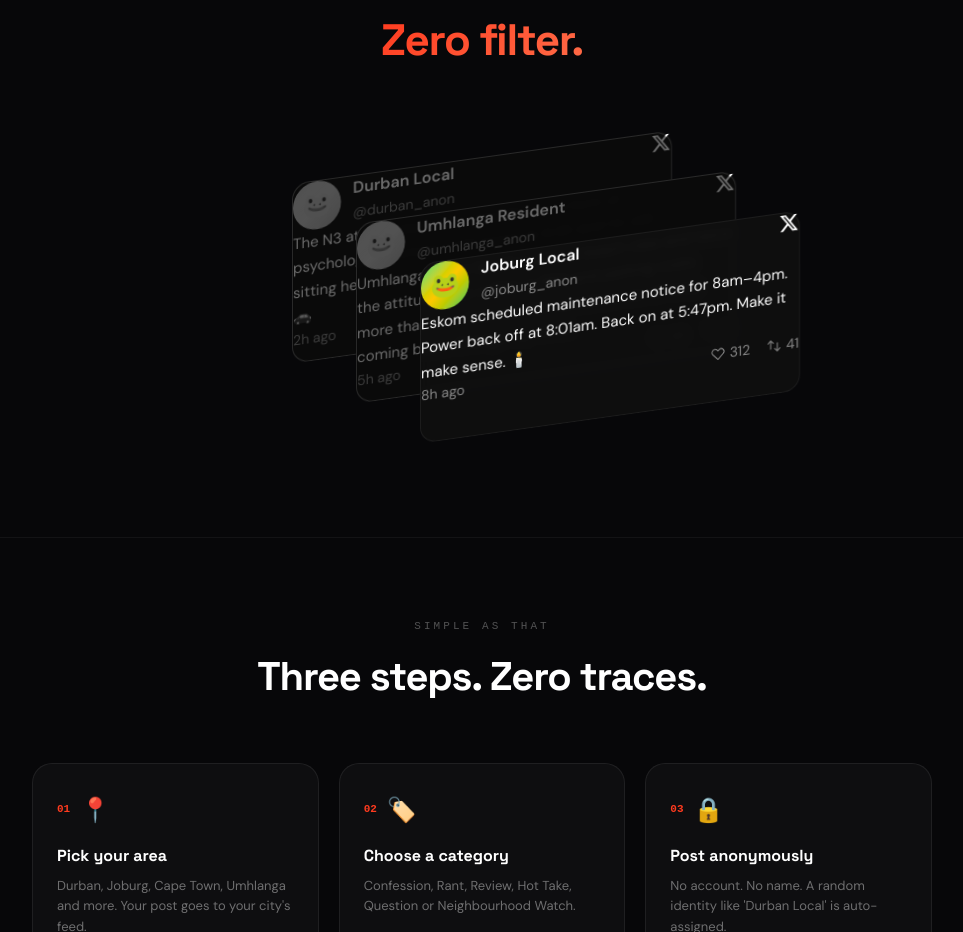
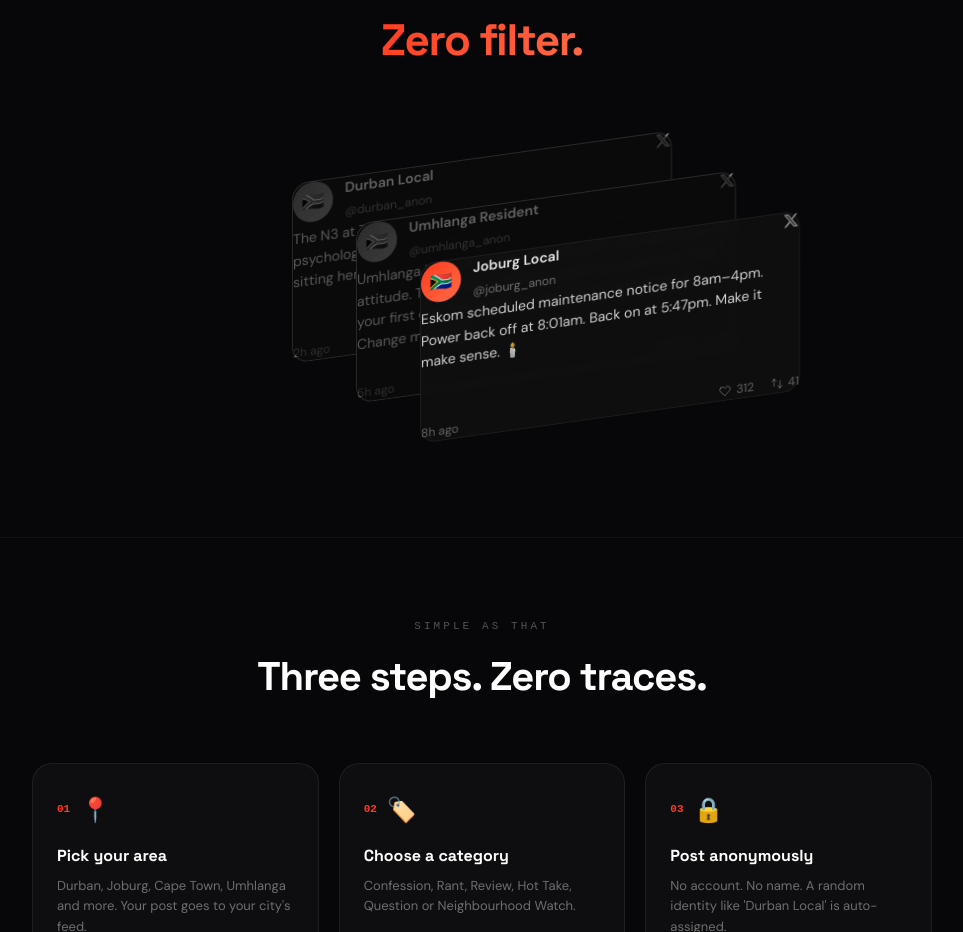
Before and after one commit to vysanchellan/onlysa, a Next.js app: page / in a window 1280 px wide. Shown: the part 980-1912 px from the top of the page, without its empty margins (158-1121 px from the left). Built offline with nearby package versions, Linux system fonts and the light colour scheme.

Commit message:
Update twitter-testimonial-cards.tsx

```diff
--- a/components/ui/twitter-testimonial-cards.tsx
+++ b/components/ui/twitter-testimonial-cards.tsx
@@ -1,16 +1,9 @@
 "use client";
 
 import { useState } from "react";
-import { cn } from "@/lib/utils";
-
-// Utility function if cn is not available
-// import { clsx, type ClassValue } from "clsx";
-// import { twMerge } from "tailwind-merge";
-// function cn(...inputs: ClassValue[]) { return twMerge(clsx(inputs)); }
 
 interface TestimonialCardProps {
   className?: string;
-  avatar?: string;
   username?: string;
   handle?: string;
   content?: string;
@@ -23,119 +16,74 @@ interface TestimonialCardProps {
   onLeave?: () => void;
   isActive?: boolean;
   onTap?: () => void;
+  avatar?: string;
 }
 
-function TwitterIcon({ className }: { className?: string }) {
-  return (
-    <svg
-      className={className}
-      viewBox="0 0 24 24"
-      fill="currentColor"
-      aria-hidden="true"
-    >
-      <path d="M18.244 2.25h3.308l-7.227 8.26 8.502 11.24H16.17l-5.214-6.817L4.99 21.75H1.68l7.73-8.835L1.254 2.25H8.08l4.713 6.231zm-1.161 17.52h1.833L7.084 4.126H5.117z" />
-    </svg>
-  );
+function cn(...classes: (string | undefined | null | false)[]) {
+  return classes.filter(Boolean).join(" ");
 }
 
-function VerifiedBadge() {
+function TwitterIcon() {
   return (
-    <svg
-      className="size-4 text-[#1d9bf0]"
-      viewBox="0 0 22 22"
-      fill="currentColor"
-    >
-      <path d="M20.396 11c-.018-.646-.215-1.275-.57-1.816-.354-.54-.852-.972-1.438-1.246.223-.607.27-1.264.14-1.897-.131-.634-.437-1.218-.882-1.687-.47-.445-1.053-.75-1.687-.882-.633-.13-1.29-.083-1.897.14-.273-.587-.704-1.086-1.245-1.44S11.647 1.62 11 1.604c-.646.017-1.273.213-1.813.568s-.969.854-1.24 1.44c-.608-.223-1.267-.272-1.902-.14-.635.13-1.22.436-1.69.882-.445.47-.749 1.055-.878 1.688-.13.633-.08 1.29.144 1.896-.587.274-1.087.705-1.443 1.245-.356.54-.555 1.17-.574 1.817.02.647.218 1.276.574 1.817.356.54.856.972 1.443 1.245-.224.606-.274 1.263-.144 1.896.13.634.433 1.218.877 1.688.47.443 1.054.747 1.687.878.633.132 1.29.084 1.897-.136.274.586.705 1.084 1.246 1.439.54.354 1.17.551 1.816.569.647-.016 1.276-.213 1.817-.567s.972-.854 1.245-1.44c.604.239 1.266.296 1.903.164.636-.132 1.22-.447 1.68-.907.46-.46.776-1.044.908-1.681s.075-1.299-.165-1.903c.586-.274 1.084-.705 1.439-1.246.354-.54.551-1.17.569-1.816zM9.662 14.85l-3.429-3.428 1.293-1.302 2.072 2.072 4.4-4.794 1.347 1.246z" />
+    <svg style={{ width:16, height:16 }} viewBox="0 0 24 24" fill="currentColor">
+      <path d="M18.244 2.25h3.308l-7.227 8.26 8.502 11.24H16.17l-5.214-6.817L4.99 21.75H1.68l7.73-8.835L1.254 2.25H8.08l4.713 6.231zm-1.161 17.52h1.833L7.084 4.126H5.117z"/>
     </svg>
   );
 }
 
 function TestimonialCard({
-  className,
-  avatar,
-  username = "PEPE",
-  handle = "@PEPE_bigbrother",
-  content = "This is amazing! 🔥 Absolutely loving what the team is building here. Can't wait to see what comes next!",
-  date = "Jan 5, 2026",
-  verified = true,
-  likes = 142,
-  retweets = 23,
-  tweetUrl,
-  onHover,
-  onLeave,
-  isActive,
-  onTap,
+  className, username="SA Anonymous", handle="@anonymous",
+  content="This is the most honest I've been on the internet in years.",
+  date="Jan 5, 2026", verified=false, likes=42, retweets=8,
+  tweetUrl="https://onlysa.vercel.app", onHover, onLeave, isActive, onTap, avatar,
 }: TestimonialCardProps) {
   const handleClick = (e: React.MouseEvent | React.TouchEvent) => {
-    // Check if it's a touch device
-    const isTouchDevice = 'ontouchstart' in window || navigator.maxTouchPoints > 0;
-
-    if (isTouchDevice) {
-      // On mobile: first tap activates, second tap navigates
-      if (!isActive) {
-        e.preventDefault();
-        onTap?.();
-      }
-      // If already active, let the link navigate normally
-    }
-    // On desktop: always navigate (normal link behavior)
+    const isTouch = "ontouchstart" in window || navigator.maxTouchPoints > 0;
+    if (isTouch && !isActive) { e.preventDefault(); onTap?.(); }
   };
 
   return (
     <a
-      href={tweetUrl}
-      target="_blank"
-      rel="noopener noreferrer"
-      onClick={handleClick}
-      onMouseEnter={onHover}
-      onMouseLeave={onLeave}
+      href={tweetUrl} target="_blank" rel="noopener noreferrer"
+      onClick={handleClick} onMouseEnter={onHover} onMouseLeave={onLeave}
       className={cn(
         "relative flex h-auto min-h-[140px] sm:min-h-[180px] w-[260px] sm:w-[380px] -skew-y-[8deg] select-none flex-col rounded-2xl border border-border bg-card/90 backdrop-blur-sm px-3 sm:px-4 py-3 sm:py-4 transition-all duration-500 hover:border-border/80 hover:bg-card cursor-pointer",
-        "dark:after:absolute dark:after:-right-1 dark:after:top-[-5%] dark:after:h-[110%] dark:after:w-[20rem] dark:after:bg-gradient-to-l dark:after:from-background dark:after:to-transparent dark:after:content-[''] dark:after:pointer-events-none",
         isActive && "ring-2 ring-primary/50",
         className
       )}
+      style={{ textDecoration:"none" }}
     >
-      {/* Header */}
       <div className="flex items-start gap-2 sm:gap-3 mb-2 sm:mb-3">
-        <div className="size-9 sm:size-12 rounded-full bg-gradient-to-br from-green-400 via-yellow-400 to-green-500 flex items-center justify-center overflow-hidden shrink-0">
-          {avatar ? (
-            <img src={avatar} alt={username} className="w-full h-full object-cover" />
-          ) : (
-            <span className="text-lg sm:text-2xl">🐸</span>
-          )}
+        <div className="size-9 sm:size-12 rounded-full flex items-center justify-center overflow-hidden shrink-0"
+          style={{ background:"linear-gradient(135deg,#FF3B1F,#ff6b47)", width:40, height:40, borderRadius:"50%", display:"flex", alignItems:"center", justifyContent:"center", fontSize:18, flexShrink:0 }}>
+          {avatar ? <img src={avatar} alt={username} style={{ width:"100%", height:"100%", objectFit:"cover" }} /> : "🇿🇦"}
         </div>
-        <div className="flex-1 min-w-0">
-          <div className="flex items-center gap-1">
-            <span className="font-bold text-foreground truncate text-xs sm:text-base">{username}</span>
-            {verified && <VerifiedBadge />}
+        <div style={{ flex:1, minWidth:0 }}>
+          <div style={{ display:"flex", alignItems:"center", gap:4 }}>
+            <span style={{ fontWeight:700, color:"rgba(255,255,255,0.9)", fontSize:14, overflow:"hidden", textOverflow:"ellipsis", whiteSpace:"nowrap" }}>{username}</span>
           </div>
-          <span className="text-muted-foreground text-[10px] sm:text-sm">{handle}</span>
+          <span style={{ color:"rgba(255,255,255,0.4)", fontSize:12 }}>{handle}</span>
         </div>
-        <TwitterIcon className="size-4 sm:size-5 text-foreground shrink-0" />
+        <span style={{ color:"rgba(255,255,255,0.5)", flexShrink:0 }}><TwitterIcon /></span>
       </div>
-
-      {/* Content */}
-      <p className="text-foreground text-xs sm:text-[15px] leading-relaxed mb-2 sm:mb-3 line-clamp-3 sm:line-clamp-4">
+      <p style={{ color:"rgba(255,255,255,0.8)", fontSize:14, lineHeight:1.55, marginBottom:12, display:"-webkit-box", WebkitLineClamp:4, WebkitBoxOrient:"vertical", overflow:"hidden" }}>
         {content}
       </p>
-
-      {/* Footer */}
-      <div className="flex items-center justify-between text-muted-foreground text-[10px] sm:text-sm mt-auto">
+      <div style={{ display:"flex", alignItems:"center", justifyContent:"space-between", color:"rgba(255,255,255,0.35)", fontSize:12, marginTop:"auto" }}>
         <span>{date}</span>
-        <div className="flex items-center gap-4">
-          <div className="flex items-center gap-1">
-            <svg className="size-4" fill="none" viewBox="0 0 24 24" stroke="currentColor">
-              <path strokeLinecap="round" strokeLinejoin="round" strokeWidth={1.5} d="M4.318 6.318a4.5 4.5 0 000 6.364L12 20.364l7.682-7.682a4.5 4.5 0 00-6.364-6.364L12 7.636l-1.318-1.318a4.5 4.5 0 00-6.364 0z" />
+        <div style={{ display:"flex", alignItems:"center", gap:16 }}>
+          <span style={{ display:"flex", alignItems:"center", gap:4 }}>
+            <svg style={{ width:14,height:14 }} fill="none" viewBox="0 0 24 24" stroke="currentColor">
+              <path strokeLinecap="round" strokeLinejoin="round" strokeWidth={1.5} d="M4.318 6.318a4.5 4.5 0 000 6.364L12 20.364l7.682-7.682a4.5 4.5 0 00-6.364-6.364L12 7.636l-1.318-1.318a4.5 4.5 0 00-6.364 0z"/>
             </svg>
-            <span>{likes}</span>
-          </div>
-          <div className="flex items-center gap-1">
-            <svg className="size-4" fill="none" viewBox="0 0 24 24" stroke="currentColor">
-              <path strokeLinecap="round" strokeLinejoin="round" strokeWidth={1.5} d="M7 16V4m0 0L3 8m4-4l4 4m6 0v12m0 0l4-4m-4 4l-4-4" />
+            {likes}
+          </span>
+          <span style={{ display:"flex", alignItems:"center", gap:4 }}>
+            <svg style={{ width:14,height:14 }} fill="none" viewBox="0 0 24 24" stroke="currentColor">
+              <path strokeLinecap="round" strokeLinejoin="round" strokeWidth={1.5} d="M7 16V4m0 0L3 8m4-4l4 4m6 0v12m0 0l4-4m-4 4l-4-4"/>
             </svg>
-            <span>{retweets}</span>
-          </div>
+            {retweets}
+          </span>
         </div>
       </div>
     </a>
@@ -146,103 +94,41 @@ interface TestimonialsProps {
   cards?: TestimonialCardProps[];
 }
 
-export default function Testimonials({ cards }: TestimonialsProps) {
+export function Testimonials({ cards }: TestimonialsProps) {
   const [hoveredIndex, setHoveredIndex] = useState<number | null>(null);
-  const [activeIndex, setActiveIndex] = useState<number | null>(null);
+  const [activeIndex, setActiveIndex]   = useState<number | null>(null);
 
-  const getCardClassName = (index: number, baseClassName: string) => {
-    // When hovering/active on back card (0), push middle (1) and front (2) down
-    // When hovering/active on middle card (1), push front (2) down
-    const focusedIndex = hoveredIndex ?? activeIndex;
-
-    if (focusedIndex === 0 && index === 1) {
-      return baseClassName + " !translate-y-20 sm:!translate-y-32 !translate-x-14 sm:!translate-x-24";
-    }
-    if (focusedIndex === 0 && index === 2) {
-      return baseClassName + " !translate-y-28 sm:!translate-y-44 !translate-x-24 sm:!translate-x-40";
-    }
-    if (focusedIndex === 1 && index === 2) {
-      return baseClassName + " !translate-y-24 sm:!translate-y-40 !translate-x-24 sm:!translate-x-40";
-    }
-    return baseClassName;
-  };
-
-  const handleTap = (index: number) => {
-    if (activeIndex === index) {
-      // Already active, will navigate on next tap
-      return;
-    }
-    setActiveIndex(index);
+  const getCardClassName = (index: number, base: string) => {
+    const focused = hoveredIndex ?? activeIndex;
+    if (focused === 0 && index === 1) return base + " !translate-y-20 sm:!translate-y-32 !translate-x-14 sm:!translate-x-24";
+    if (focused === 0 && index === 2) return base + " !translate-y-28 sm:!translate-y-44 !translate-x-24 sm:!translate-x-40";
+    if (focused === 1 && index === 2) return base + " !translate-y-24 sm:!translate-y-40 !translate-x-24 sm:!translate-x-40";
+    return base;
   };
 
   const defaultCards: TestimonialCardProps[] = [
-    {
-      className:
-        "[grid-area:stack] hover:-translate-y-10 before:absolute before:w-[100%] before:outline-1 before:rounded-2xl before:outline-border before:h-[100%] before:content-[''] before:bg-blend-overlay before:bg-background/60 grayscale-[100%] hover:before:opacity-0 before:transition-opacity before:duration-500 hover:grayscale-0 before:left-0 before:top-0",
-      avatar: "https://api.dicebear.com/7.x/avataaars/svg?seed=Sarah",
-      username: "Sarah Chen",
-      handle: "@sarahchen",
-      content: "This component is exactly what I needed for my landing page. The stacked effect is beautiful! 🎨",
-      date: "Jan 3, 2026",
-      verified: true,
-      likes: 42,
-      retweets: 8,
-      tweetUrl: "https://x.com",
-    },
-    {
-      className:
-        "[grid-area:stack] translate-x-8 sm:translate-x-16 translate-y-6 sm:translate-y-10 hover:-translate-y-1 before:absolute before:w-[100%] before:outline-1 before:rounded-2xl before:outline-border before:h-[100%] before:content-[''] before:bg-blend-overlay before:bg-background/60 grayscale-[100%] hover:before:opacity-0 before:transition-opacity before:duration-500 hover:grayscale-0 before:left-0 before:top-0",
-      avatar: "https://api.dicebear.com/7.x/avataaars/svg?seed=Mike",
-      username: "Mike Johnson",
-      handle: "@mikej_dev",
-      content: "The hover interactions are so smooth. Love how the cards spread apart to reveal the ones behind. Great UX thinking!",
-      date: "Jan 2, 2026",
-      verified: true,
-      likes: 28,
-      retweets: 5,
-      tweetUrl: "https://x.com",
-    },
-    {
-      className: "[grid-area:stack] translate-x-16 sm:translate-x-32 translate-y-12 sm:translate-y-20 hover:translate-y-6 sm:hover:translate-y-10",
-      avatar: "https://api.dicebear.com/7.x/avataaars/svg?seed=Alex",
-      username: "Alex Rivera",
-      handle: "@alexrivera",
-      content: "Finally a testimonial component that looks native to Twitter/X! Dark mode support is chef's kiss 👨‍🍳",
-      date: "Jan 1, 2026",
-      verified: true,
-      likes: 156,
-      retweets: 23,
-      tweetUrl: "https://x.com",
-    },
+    { className:"[grid-area:stack] hover:-translate-y-10 before:absolute before:w-[100%] before:outline-1 before:rounded-2xl before:outline-border before:h-[100%] before:content-[''] before:bg-blend-overlay before:bg-background/60 grayscale-[100%] hover:before:opacity-0 before:transition-opacity before:duration-500 hover:grayscale-0 before:left-0 before:top-0", username:"Durban Local", handle:"@durban_anon", content:"The N3 at 7am should be classified as psychological torture. I left home at 6:45 and I'm still watching a bakkie inch forward. That is all. 🚗", date:"2h ago", likes:201, retweets:33 },
+    { className:"[grid-area:stack] translate-x-8 sm:translate-x-16 translate-y-6 sm:translate-y-10 hover:-translate-y-1 before:absolute before:w-[100%] before:outline-1 before:rounded-2xl before:outline-border before:h-[100%] before:content-[''] before:bg-blend-overlay before:bg-background/60 grayscale-[100%] hover:before:opacity-0 before:transition-opacity before:duration-500 hover:grayscale-0 before:left-0 before:top-0", username:"Umhlanga Resident", handle:"@umhlanga_anon", content:"Umhlanga is just Sandton with a beach view and twice the attitude. R90 coffee and parking costs more than your first car.", date:"5h ago", likes:88, retweets:21 },
+    { className:"[grid-area:stack] translate-x-16 sm:translate-x-32 translate-y-12 sm:translate-y-20 hover:translate-y-6 sm:hover:translate-y-10", username:"Joburg Local", handle:"@joburg_anon", content:"Eskom scheduled maintenance 8am–4pm. Power back off at 8:01am. Back on at 5:47pm. Make it make sense. 🕯️", date:"8h ago", likes:312, retweets:41 },
   ];
 
   const displayCards = cards || defaultCards;
 
   return (
-    <div className="grid [grid-template-areas:'stack'] place-items-center opacity-100 animate-in fade-in-0 duration-700">
+    <div className="grid [grid-template-areas:'stack'] place-items-center">
       {displayCards.map((cardProps, index) => (
         <TestimonialCard
-          key={index}
-          {...cardProps}
+          key={index} {...cardProps}
           className={getCardClassName(index, cardProps.className || "")}
           onHover={() => setHoveredIndex(index)}
           onLeave={() => setHoveredIndex(null)}
           isActive={activeIndex === index}
-          onTap={() => handleTap(index)}
+          onTap={() => setActiveIndex(index)}
         />
       ))}
     </div>
   );
 }
 
-// Demo component for 21st.dev
-function Component() {
-  return (
-    <div className="flex min-h-[500px] w-full items-center justify-center bg-background p-8">
-      <Testimonials />
-    </div>
-  );
-}
-
-export { TestimonialCard, Testimonials, Component };
+export { TestimonialCard };
 export type { TestimonialCardProps, TestimonialsProps };
```
